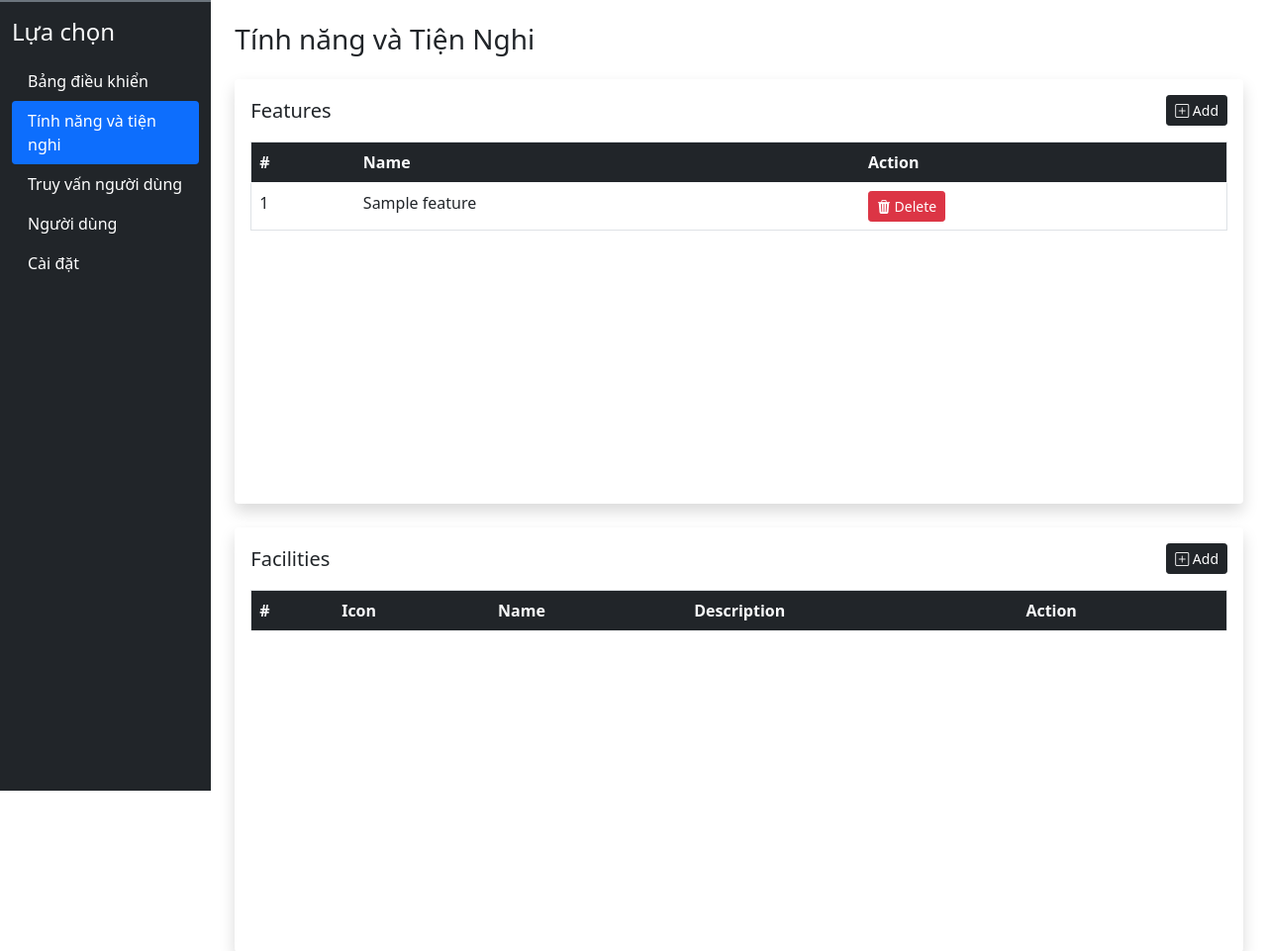
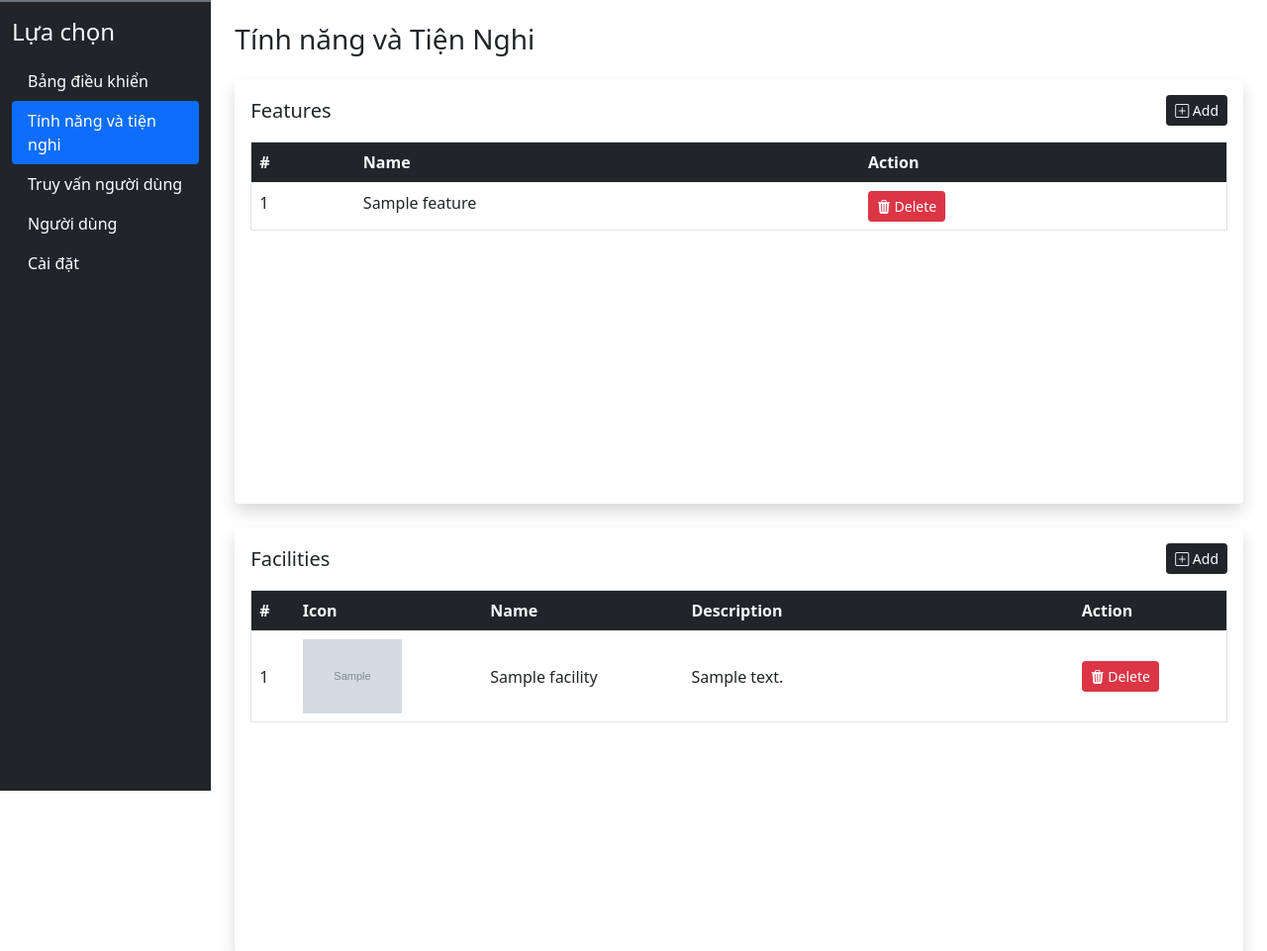
Before and after one commit to NguyenMinhCanh1001/hotel-booking, a PHP site: page /admin/features_facilities.php in a window 1280 px wide. Shown: the part 99-1060 px from the top of the page at 99% size. Run offline with PHP 8.4, Linux system fonts and the light colour scheme; the visitor is signed in with stand-in values (Sample User, id 1); tables that the repository leaves empty or names only in its code hold one stand-in row (values such as "Sample post"); grey boxes marked "Sample" are stand-in pictures; lists and menus that the app fills with data are empty.

Commit message:
end 13-features&facilities

```diff
--- a/admin/ajax/features_facilities.php
+++ b/admin/ajax/features_facilities.php
@@ -50,7 +50,7 @@ if (isset($_POST['add_facility'])) {
 
     $frm_data = filteration($_POST);
 
-    $img_r = uploadSVGImage($_FILES['icon'], FEATURES_FOLDER);
+    $img_r = uploadSVGImage($_FILES['icon'], FACILITIES_FOLDER);
 
     if ($img_r == 'inv_img' || $img_r == 'inv_size' || $img_r == 'upd_failed') {
         echo $img_r;
@@ -61,4 +61,48 @@ if (isset($_POST['add_facility'])) {
         echo $res;
     }
 }
+
+if (isset($_POST['get_facilities'])) {
+    $res = selectAll('facilities');
+    $i=1;
+    $path= FACILITIES_IMG_PATH;
+
+    while ($row = mysqli_fetch_assoc($res)) {
+    echo <<<data
+        <tr class = 'align-middle'>
+            <td>$i</td>
+            <td><img src="$row[icon]" width="100px"></td>
+            <td>$row[name]</td>
+            <td>$row[description]</td>
+            <td>
+                <button type="button" onclick="rem_facility($row[id])" class="btn btn-danger btn-sm shadow-none">
+                    <i class="bi bi-trash3-fill"></i> Delete
+                </button>
+            </td>
+        </tr>
+    data;
+    $i++;
+    }
+}
+
+
+if (isset($_POST['rem_facility'])) {
+    $frm_data = filteration($_POST);
+    $values = [$frm_data['rem_facility']];
+
+    $pre_q= "SELECT * FROM facilities WHERE id=?";
+    $res = select($pre_q,$values,'i');
+    $img = mysqli_fetch_assoc($res);
+
+
+    if(deleteImage($img['icon'], FACILITIES_FOLDER)){
+        $q= "DELETE FROM facilities WHERE id =?";
+        $res= delete($q,$values,'i');
+        echo $res;
+    }
+    else{
+        echo 0;
+    }
+}
+
 ?>
--- a/admin/features_facilities.php
+++ b/admin/features_facilities.php
@@ -95,7 +95,7 @@
 
                         <div class="table-responsive-md" style="height:350px; overflow-y: scroll;">
                             <table class=" table table-hover border">
-                                <thead class="sticky-stop">
+                                <thead>
                                     <tr class="bg-dark text-light">
                                         <th scope=" col">#</th>
                                         <th scope="col">Name</th>
@@ -122,12 +122,12 @@
 
                         <div class="table-responsive-md" style="height:350px; overflow-y: scroll;">
                             <table class=" table table-hover border">
-                                <thead class="sticky-stop">
+                                <thead>
                                     <tr class="bg-dark text-light">
                                         <th scope=" col">#</th>
                                         <th scope="col">Icon</th>
                                         <th scope="col">Name</th>
-                                        <th scope="col">Description</th>
+                                        <th scope="col" width="40%">Description</th>
                                         <th scope="col">Action</th>
                                     </tr>
                                 </thead>
@@ -230,12 +230,12 @@
             modal.hide();
 
             if (this.responseText == 1) {
-                alert('success', 'tính năng đã được thêm vào!');
+                alert('success', 'Feature is add in room!');
                 feature_s_form.elements['feature_name'].value = '';
                 get_features();
 
             } else {
-                alert('error', 'Máy chủ ngừng hoạt động!');
+                alert('error', 'Server Down!');
             }
         }
         xhr.send(data);
@@ -261,13 +261,13 @@
 
         xhr.onload = function() {
             if (this.responseText == 1) {
-                alert('success', 'tính năng đã bị xóa!');
+                alert('success', 'Feature removed!');
                 get_features();
             } else if (this.responseText == 'room_added') {
 
                 alert('error', 'Feature is added in the room!');
             } else {
-                alert('error', 'Máy chủ ngừng hoạt động!');
+                alert('error', 'Server Down!');
             }
         }
         xhr.send('rem_feature=' + val);
@@ -281,7 +281,7 @@
     function add_facility() {
         let data = new FormData();
         data.append('name', facility_s_form.elements['facility_name'].value);
-        data.append('icon', facility_s_form.elements['facility_icon'].value);
+        data.append('icon', facility_s_form.elements['facility_icon'].files[0]);
         data.append('desc', facility_s_form.elements['facility_desc '].value);
         data.append('add_feature', '');
 
@@ -302,16 +302,49 @@
             } else {
                 alert('success', 'New facility added!');
                 facility_s_form.reset();
-                // get_members();
+                get_facilities();
             }
         }
         xhr.send(data);
     }
 
 
+    function get_facilities() {
+        let xhr = new XMLHttpRequest();
+        xhr.open("POST", "ajax/features_facilities.php", true);
+        xhr.setRequestHeader('Content-Type', 'application/x-www-form-urlencoded');
+
+        xhr.onload = function() {
+            document.getElementById('facilities-data').innerHTML = this.responseText;
+        }
+        xhr.send('get_facilities');
+    }
+
+
+    function rem_facility(val) {
+
+        let xhr = new XMLHttpRequest();
+        xhr.open("POST", "ajax/features_facilities.php", true);
+        xhr.setRequestHeader('Content-Type', 'application/x-www-form-urlencoded');
+
+        xhr.onload = function() {
+            if (this.responseText == 1) {
+                alert('success', 'Facility removed!');
+                get_features();
+            } else if (this.responseText == 'room_added') {
+
+                alert('error', 'Facility is added in the room!');
+            } else {
+                alert('error', 'Server Down!');
+            }
+        }
+        xhr.send('rem_facility=' + val);
+    }
+
 
     window.onload = function() {
         get_features();
+        get_facilities();
     }
     </script>
 
--- a/admin/inc/essentials.php
+++ b/admin/inc/essentials.php
@@ -4,12 +4,12 @@
     define('SITE_URL','http://localhost:3000/');
     define('ABOUT_IMG_PATH',SITE_URL.'images/GioiThieu/');
     define('CAROUSEL_IMG_PATH',SITE_URL.'images/carousel/');
-    define('FEATURES_IMG_PATH',SITE_URL.'images/TienNghi/');
+    define('FACILITIES_IMG_PATH',SITE_URL.'images/facilities/');
     // backend upload process need this data
     define('UPLOAD_IMAGE_PATH', $_SERVER['DOCUMENT_ROOT'].'/images/');
     define('ABOUT_FOLDER', 'GioiThieu/');
     define('CAROUSEL_FOLDER', 'carousel/');
-    define('FEATURES_FOLDER', 'TienNghi/');
+    define('FACILITIES_FOLDER', 'facilities/');
 
 
     function adminLogin()
--- a/admin/inc/scripts.php
+++ b/admin/inc/scripts.php
@@ -1,7 +1,9 @@
-<script src="https://cdn.jsdelivr.net/npm/bootstrap@5.0.2/dist/js/bootstrap.bundle.min.js" integrity="sha384-MrcW6ZMFYlzcLA8Nl+NtUVF0sA7MsXsP1UyJoMp4YLEuNSfAP+JcXn/tWtIaxVXM" crossorigin="anonymous"></script>
+<script src="https://cdn.jsdelivr.net/npm/bootstrap@5.0.2/dist/js/bootstrap.bundle.min.js"
+    integrity="sha384-MrcW6ZMFYlzcLA8Nl+NtUVF0sA7MsXsP1UyJoMp4YLEuNSfAP+JcXn/tWtIaxVXM" crossorigin="anonymous">
+</script>
 
 <script>
-    function alert(type, msg){
+function alert(type, msg) {
     let existingAlert = document.querySelector('.custom-alert');
     if (existingAlert) {
         let alertInstance = bootstrap.Alert.getOrCreateInstance(existingAlert);
@@ -23,21 +25,26 @@
         let alertToRemove = bootstrap.Alert.getOrCreateInstance(element.firstChild);
         alertToRemove.close();
     }, 3000);
+
+    setTimeout(remAlert, 2000);
 }
 
-    function setActivie(){
+function remAlert() {
+    document.getElementsByClassName('alert')[0].remove();
+}
+
+function setActivie() {
     let navbar = document.getElementById('dashboard-menu');
     let a_tags = navbar.getElementsByTagName('a');
 
-    for(i = 0; i < a_tags.length; i++ ){
+    for (i = 0; i < a_tags.length; i++) {
         let file = a_tags[i].href.split('/').pop();
         let file_name = file.split('.')[0];
 
-      if(document.location.href.indexOf(file_name) >= 0){
+        if (document.location.href.indexOf(file_name) >= 0) {
             a_tags[i].classList.add('active');
         }
     }
 }
 setActivie();
-
 </script>
```
Also changed, not shown: facilities.php (+63 -7 lines). Lines whose indentation alone changed are shown as unchanged.
